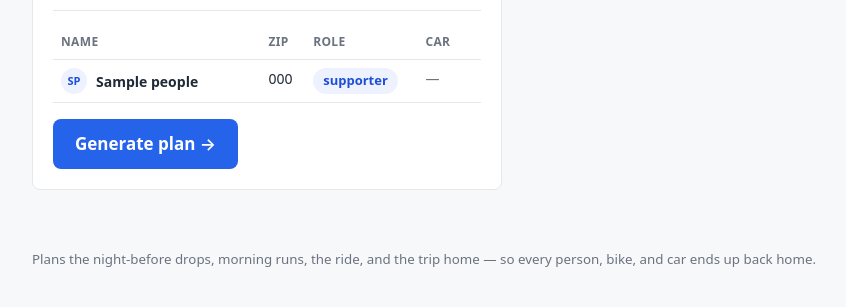
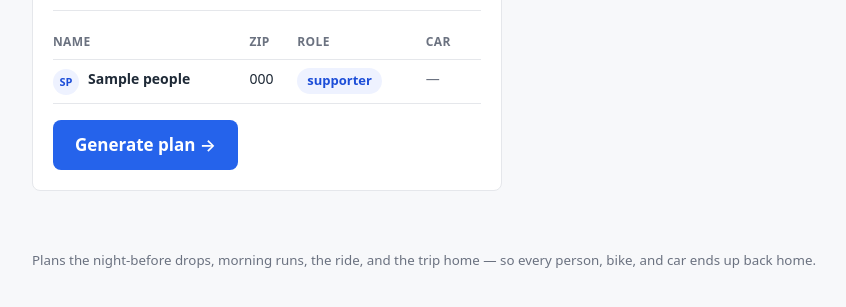
Before and after one commit to fantashley/ruyfo-planner, a FastAPI app: template app/templates/event.html in a window 1280 px wide. Shown: the part 341-648 px from the top of the page, without its empty margins (128-974 px from the left). Run offline with FastAPI, Linux system fonts and the light colour scheme; the template is opened without the code that fills it: most values are stand-ins (such as "Sample title", 1, 10 or a date in 2020).

Commit message:
Fix roster table overflowing the participants card
The roster needed ~499px but the card is ~430px (half of a two-column
layout), so the Car badge and remove button spilled past the card edge
and the remove label clipped into the neighboring card.

Replace the 'remove' word with a compact x control, trim the name
min-width and cell padding, and wrap the table in an overflow-x:auto
container so it scrolls inside the card rather than spilling out.

Co-Authored-By: Claude Opus 4.8 <noreply@anthropic.com>

```diff
--- a/app/static/style.css
+++ b/app/static/style.css
@@ -103,18 +103,24 @@ button:disabled { cursor: default; opacity: .75; }
   gap: 12px; padding: 6px 0; border-bottom: 1px dashed var(--line); }
 .pref-row:last-child { border-bottom: 0; }
 
+.roster-wrap { overflow-x: auto; }
 table.roster { width: 100%; border-collapse: collapse; }
-table.roster th, table.roster td { text-align: left; padding: 8px; border-bottom: 1px solid var(--line); vertical-align: top; }
+table.roster th, table.roster td { text-align: left; padding: 8px 6px; border-bottom: 1px solid var(--line); vertical-align: top; }
+table.roster th:first-child, table.roster td:first-child { padding-left: 0; }
 table.roster th {
   color: var(--muted); font-size: 12px; text-transform: uppercase; letter-spacing: .03em;
 }
 table.roster td { font-size: 14px; }
-.roster-name { display: flex; align-items: center; gap: 9px; min-width: 170px; }
+.roster-name { display: flex; align-items: flex-start; gap: 9px; min-width: 132px; }
+.roster-name .avatar { margin-top: 1px; }
 .roster-name small { display: block; margin-top: 1px; }
 .role-badge { background: var(--finish-bg); color: var(--finish-ink); }
-@media (max-width: 760px) {
-  table.roster { display: block; overflow-x: auto; white-space: nowrap; }
+.roster-actions { width: 1%; padding-right: 0; }
+.roster-remove {
+  background: none; color: var(--muted); border: 0; border-radius: 6px;
+  width: 26px; height: 26px; padding: 0; font-size: 18px; line-height: 1; cursor: pointer;
 }
+.roster-remove:hover { background: #fef2f2; color: var(--danger); }
 
 .event-list { list-style: none; padding: 0; }
 .event-list li { padding: 10px 0; border-bottom: 1px solid var(--line); }
--- a/app/templates/event.html
+++ b/app/templates/event.html
@@ -30,6 +30,7 @@
       <span class="muted">{{ people|length }} on roster</span>
     </div>
     {% if people %}
+    <div class="roster-wrap">
     <table class="roster">
       <thead><tr><th>Name</th><th>ZIP</th><th>Role</th><th>Car</th><th></th></tr></thead>
       <tbody>
@@ -50,10 +51,11 @@
             {% if p.is_sag_driver %}<span class="sag-badge compact">SAG</span>{% endif %}
           </td>
           <td>{% if p.has_car %}<span class="badge soft">{{ p.car_combos or "5x2" }}</span>{% else %}<span class="muted">—</span>{% endif %}</td>
-          <td>
+          <td class="roster-actions">
             {% if can_manage_event %}
             <form method="post" action="{{ event_url('/participants/' ~ p.id ~ '/delete') }}">
-              <button class="link danger" type="submit">remove</button>
+              <button class="roster-remove" type="submit" title="Remove {{ p.name }}"
+                      aria-label="Remove {{ p.name }}">×</button>
             </form>
             {% endif %}
           </td>
@@ -61,6 +63,7 @@
       {% endfor %}
       </tbody>
     </table>
+    </div>
     {% else %}
     <p class="muted">No participants yet.</p>
     {% endif %}
```
